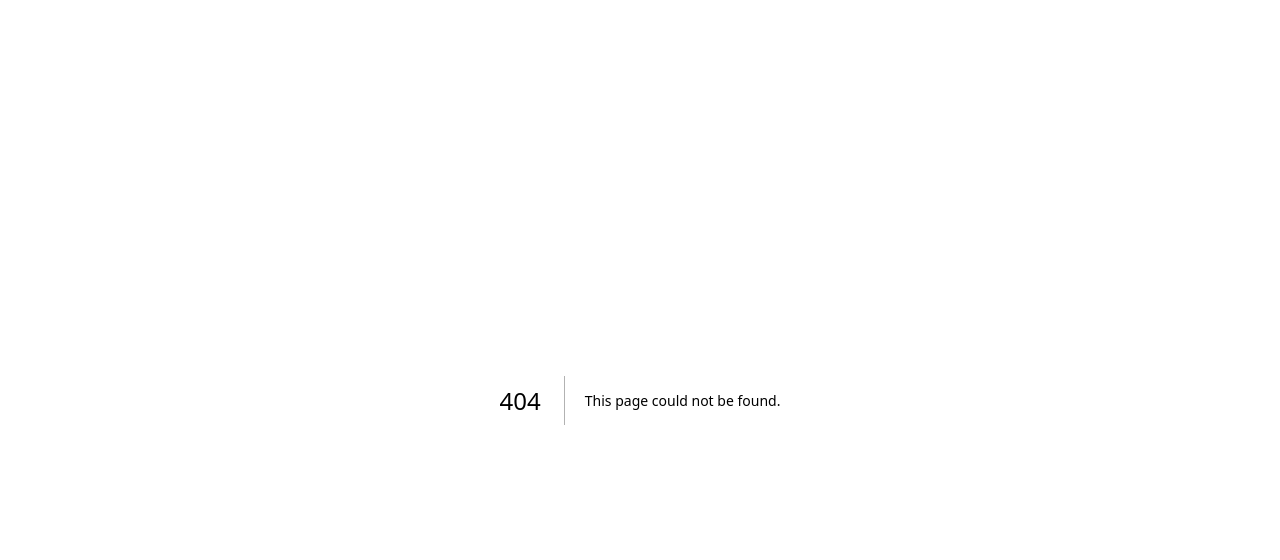
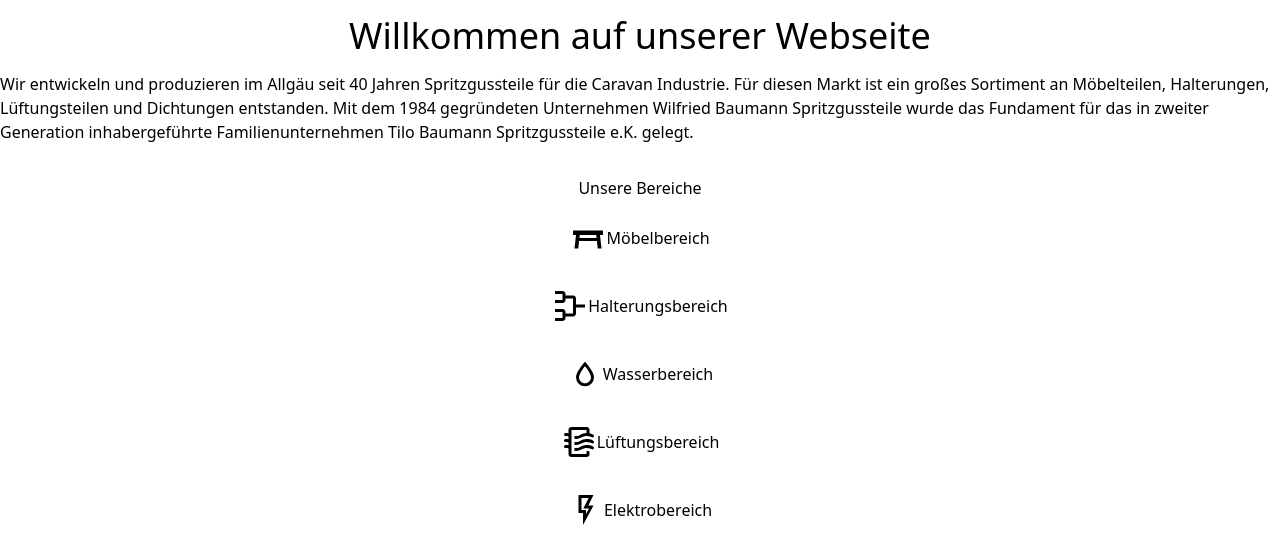
Before and after one commit to EugenMoser/baumann-entwicklungen2, a Next.js app: page /container/home-page in a window 1280 px wide. Before the commit this address had no page. Shown: the top 560 px of the page. Built offline with nearby package versions, Linux system fonts and the light colour scheme.

Commit message:
create container for home page

```diff
--- a/package.json
+++ b/package.json
@@ -9,6 +9,8 @@
     "lint": "next lint"
   },
   "dependencies": {
+    "@mdi/js": "^7.4.47",
+    "@mdi/react": "^1.6.1",
     "@prisma/client": "5.17.0",
     "@vercel/postgres": "^0.9.0",
     "axios": "^1.7.2",
--- /dev/null
+++ b/src/app/container/home-page/page.tsx
@@ -0,0 +1,32 @@
+'use client';
+import { AppRouterInstance } from 'next/dist/shared/lib/app-router-context.shared-runtime';
+import { useRouter } from 'next/navigation';
+
+import { strings } from '@/src/constants/strings';
+import { useCreateSection } from '@/src/hooks/useCreateSection';
+
+interface HomePageProps {}
+
+function HomePage({}: HomePageProps): JSX.Element {
+  const router: AppRouterInstance = useRouter();
+
+  return (
+    <>
+      <h1 className='text-center text-4xl my-4'>
+        {strings.companyWelcome}
+      </h1>
+
+      <p className='leading-6'>{strings.companyDescription}</p>
+
+      <h3 className='flex justify-center my-8 mb-5'>
+        {strings.companyOurAreas}
+      </h3>
+
+      <ul className='flex flex-col items-center gap-8'>
+        {useCreateSection(router)}{' '}
+      </ul>
+    </>
+  );
+}
+
+export default HomePage;
--- a/src/app/layout.tsx
+++ b/src/app/layout.tsx
@@ -1,12 +1,12 @@
-import type { Metadata } from "next";
-import { Inter } from "next/font/google";
-import "./globals.css";
+import './globals.css';
 
-const inter = Inter({ subsets: ["latin"] });
+import type { Metadata } from 'next';
+import { Inter } from 'next/font/google';
 
 export const metadata: Metadata = {
-  title: "Create Next App",
-  description: "Generated by create next app",
+  title: 'Tilo Baumann Entwicklungen',
+  description:
+    'Produktion und Vertrieb von technischen Kunststoff-Spritzgussteilen',
 };
 
 export default function RootLayout({
@@ -15,8 +15,8 @@ export default function RootLayout({
   children: React.ReactNode;
 }>) {
   return (
-    <html lang="en">
-      <body className={inter.className}>{children}</body>
+    <html lang='de'>
+      <body>{children}</body>
     </html>
   );
 }
--- a/src/app/page.tsx
+++ b/src/app/page.tsx
@@ -1,27 +1,26 @@
+import { MouseEventHandler, Suspense } from 'react';
+
 import axios from 'axios';
 
 import { getAll } from '@/lib/endpoints';
 
-import Test from '../components/test/page';
+import HomePage from './container/home-page/page';
 
 const getItems = async () => {
-  const data = await axios(getAll);
+  const { data } = await axios(getAll);
   return data.data;
 };
 
-export default async function Home({ props }: any): Promise<JSX.Element> {
-  // const products: any = await getItems();
-  function getBaseUrl() {
-    return (
-      process.env.NEXT_PUBLIC_SITE_URL ??
-      process.env.NEXT_PUBLIC_VERCEL_URL
-    );
-  }
+export default async function Home(): Promise<JSX.Element> {
+  const allProducts: any = await getItems();
+
+  if (!allProducts) return <h2>msgSiteLoadingError</h2>;
 
   return (
-    <>
-      <h2>Home Page</h2>
-      <Test products={getBaseUrl()} />
-    </>
+    <main>
+      <Suspense fallback={<h1>Loading..</h1>}>
+        <HomePage />
+      </Suspense>
+    </main>
   );
 }
--- /dev/null
+++ b/src/common/types.ts
@@ -0,0 +1,38 @@
+export interface Product {
+  product_id: number;
+  category: string;
+  product_name: string;
+  product_description1: string;
+  product_description2: string;
+  product_description3: string;
+  product_description4: string;
+  product_material: string;
+  product_imagepath_small: string;
+  product_imagepath_big1: string;
+  product_imagepath_big2: string;
+  product_imagepath_big3: string;
+  article: Article[];
+  colors: Color[];
+}
+
+export interface Article {
+  article_id: number;
+  article_number: string;
+  article_prio: number;
+  article_name: string;
+  article_description: string;
+  article_description1: string;
+  article_description2: string;
+  article_description3: string;
+  vpe1: string;
+  vpe2: string;
+  vpe3: string;
+  vpe4: string;
+}
+
+export interface Color {
+  color_id: string;
+  color_name: string;
+  color_code: string;
+  color_suffix: number;
+}
--- a/src/components/test/page.tsx
+++ b/src/components/test/page.tsx
@@ -1,14 +1,25 @@
 'use client';
+
+import {
+  Color,
+  Product,
+} from '@/src/common/types';
+
 interface TestProps {
-  products: string | undefined;
+  products: Product[];
 }
-
 function Test({ products }: TestProps): JSX.Element {
   console.log('products at client', products);
   return (
     <>
       <h1>TEST</h1>
-      <p>{products}</p>
+      <ul>
+        {products.map((product: Product, index: number) => (
+          <li key={index}>
+            {product.colors.map((color: Color) => color.color_suffix)}
+          </li>
+        ))}
+      </ul>
       {/* <ul>
         {promisedProducts.map((product, index) => (
           <li key={index}>
--- /dev/null
+++ b/src/constants/sections.ts
@@ -0,0 +1,19 @@
+import {
+  mdiAirFilter,
+  mdiFlashOutline,
+  mdiTableFurniture,
+  mdiTournament,
+  mdiWaterOutline,
+} from '@mdi/js';
+
+export const sections = [
+  { category: 'moebel', name: 'Möbelbereich', icon: mdiTableFurniture },
+  {
+    category: 'halterung',
+    name: 'Halterungsbereich',
+    icon: mdiTournament,
+  },
+  { category: 'wasser', name: 'Wasserbereich', icon: mdiWaterOutline },
+  { category: 'lueftung', name: 'Lüftungsbereich', icon: mdiAirFilter },
+  { category: 'elektro', name: 'Elektrobereich', icon: mdiFlashOutline },
+];
--- /dev/null
+++ b/src/constants/strings.ts
@@ -0,0 +1,81 @@
+const thisYear = new Date().getFullYear();
+const difYear = thisYear - 1984;
+
+const strings = {
+  articleVariant: 'In welcher Variante benötigen Sie das Produkt?',
+  articleVaraintLabel: 'Produkt-Variante',
+  companyWelcome: 'Willkommen auf unserer Webseite',
+  companyDescription: `Wir entwickeln und produzieren im Allgäu seit ${difYear} Jahren Spritzgussteile für die Caravan Industrie. Für diesen Markt ist ein großes Sortiment an Möbelteilen, Halterungen, Lüftungsteilen und Dichtungen entstanden. Mit dem 1984 gegründeten Unternehmen Wilfried Baumann Spritzgussteile wurde das Fundament für das in zweiter Generation inhabergeführte Familienunternehmen Tilo Baumann Spritzgussteile e.K. gelegt.`,
+  companyOurAreas: 'Unsere Bereiche',
+
+  contaktButtonlabel: 'Kontakt',
+
+  contactModalHeadline: 'Kontaktdaten',
+
+  //Contact
+  company: 'Tilo Baumann Spritzgussteile e.K.',
+  street: 'Brugg 39',
+  postalCode: '88167',
+  city: 'Gestratz',
+  country: 'Deutschland',
+
+  phoneNumber: '+4983837754',
+
+  displayPhoneNumber: '+49 8383 7754',
+  displayFaxNumber: '+49 8383 7891',
+  mailAddress: 'info@baumann-entwicklungen.de',
+  subject: 'Unverbindliche Anfrage',
+
+  //Imprint
+  imprint: 'Impressum',
+  imprintAdress: 'Postadresse',
+  imprintOwner: 'Inhaber',
+  imprintOwnerName: 'Tilo Baumann',
+  imprintCommunication: 'Kommunikation',
+  imprintRegister: 'Registereintrag',
+  imprintRegisterCourt: 'Amtsgericht Kempten',
+  imprintRegisterNumber: 'HRA 9734',
+  imrprintTaxLabel: 'Steuernummer',
+  imprintUST: 'USt-IdNr.: DE 247 636 303',
+  imprintSteuer: 'Steuer-Nr.: 134/203/10387',
+
+  //Product
+  colorLabel: 'Farbe',
+  chooseColor: 'In welcher Farbe benötigen Sie das Produkt?',
+  materialLabel: 'Material',
+  request: 'unverbindlich anfragen',
+
+  msgSiteLoadingError:
+    'Seite konnte nicht geladen werden. Bitte versuchen Sie es später nochmal.',
+
+  msgSiteLoading: 'Seite wird geladen',
+
+  backButton: 'Zurück',
+
+  articleNumberLabel: 'Artikelnummer:',
+  specialsLabel: 'Besonderheiten:',
+  vpeLabel: 'Mögliche Verpackungseinheiten (VPE):',
+
+  chooseProductAndColor: ' Bitte Produkt-Variante und Farbe auswählen.',
+};
+
+//email body
+function getEmailBody(
+  articleName: string,
+  articleNumber: string,
+  colorName: string
+) {
+  return `
+Sehr geehrte Damen und Herren,
+
+ich habe folgendes Produkt auf Ihrer Webseite gefunden:
+
+Artikelbezeichnung: ${articleName}
+Artikelnummer: ${articleNumber}
+Farbe: ${colorName}
+
+Bitte bieten Sie mir den Artikel mit
+VPE ___ bei einem Jahresbedarf von circa ___ an. `;
+}
+
+export { getEmailBody, strings };
--- /dev/null
+++ b/src/hooks/useCreateSection.tsx
@@ -0,0 +1,43 @@
+'use client';
+import { MouseEventHandler } from 'react';
+
+import { AppRouterInstance } from 'next/dist/shared/lib/app-router-context.shared-runtime';
+import { useRouter } from 'next/router';
+
+import Icon from '@mdi/react';
+
+import { Product } from '../common/types';
+import { sections } from '../constants/sections';
+
+export function useCreateSection(
+  router: AppRouterInstance
+): JSX.Element[] {
+  function onClickHandler(
+    category: string
+  ): MouseEventHandler<HTMLButtonElement> | undefined {
+    router.push(`/products/${category}`);
+
+    //fix issus "localStorage is not defined"
+    if (typeof window !== 'undefined') {
+      sessionStorage && sessionStorage.removeItem('TILO_scrollPosition');
+    }
+    return;
+  }
+  const returnSection = sections.map((section, index) => {
+    return (
+      <li key={index}>
+        <button
+          onClick={() => onClickHandler(section.category)}
+          className='flex items-center justify-center w-full h-24 bg-blue-500 border-none rounded-lg cursor-pointer hover:focus:bg-yellow-300 gap-4'
+        >
+          <Icon
+            path={section.icon}
+            size={1.5}
+          />
+          {section.name}
+        </button>
+      </li>
+    );
+  });
+  return returnSection;
+}
```
Also changed, not shown: 1 other file (tests, documents, lock files or other folders).
